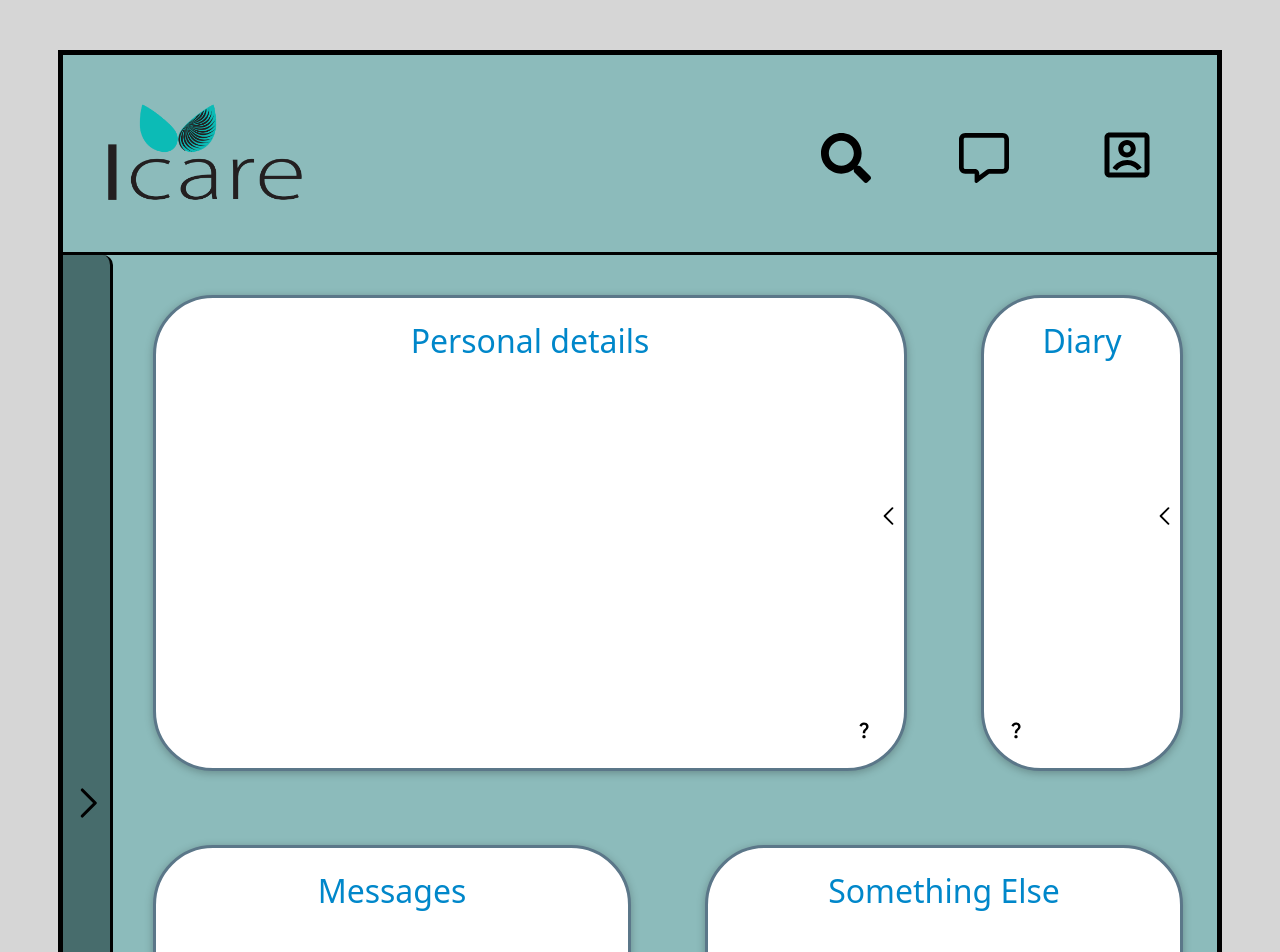
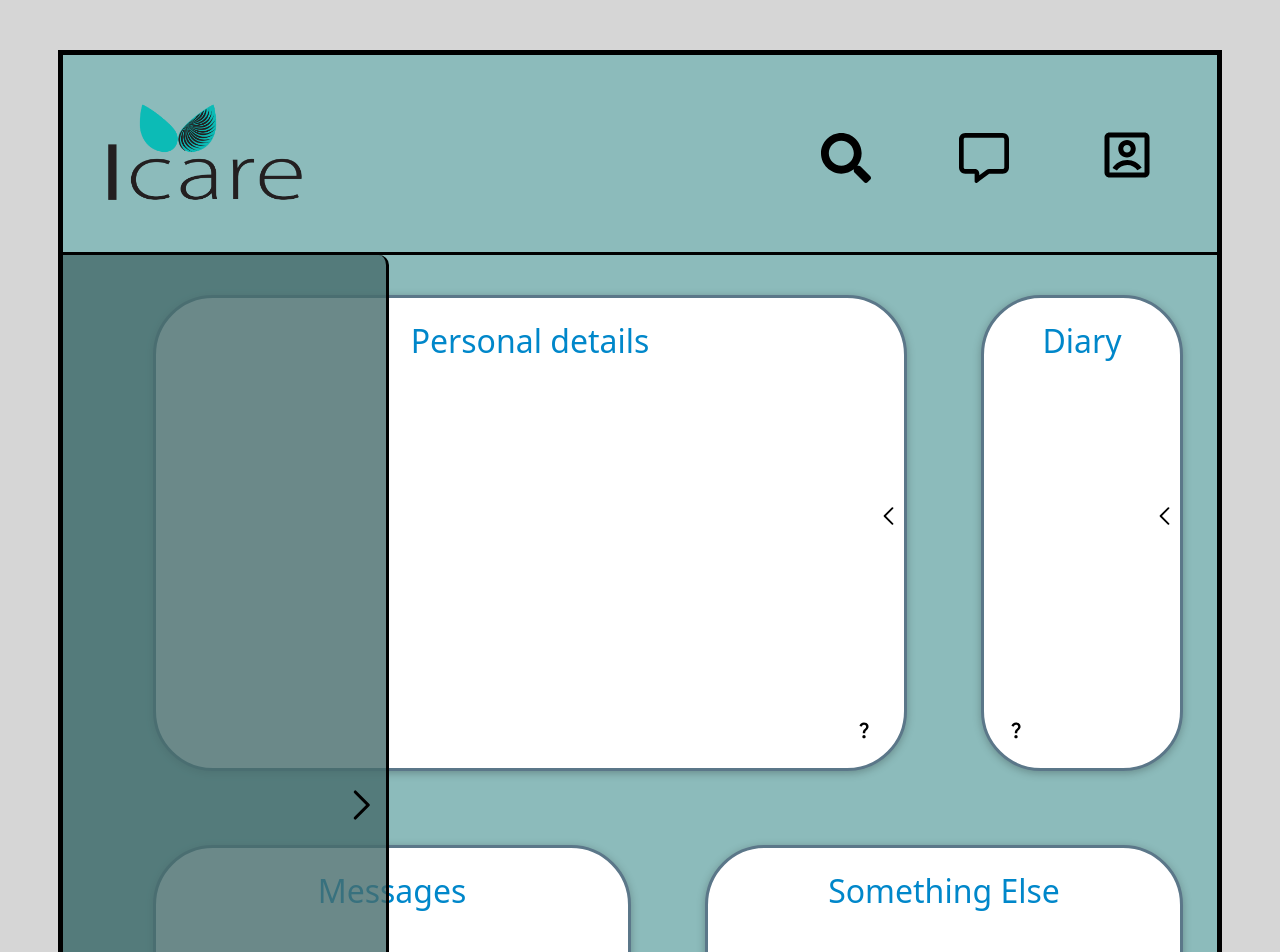
Before and after one commit to KasiaRaven26/Icare, a React (Vite) app in the folder Icare_app/: page /client in a window 1280 px wide. Shown: the top 952 px of the page. Built offline with nearby package versions, Linux system fonts and the light colour scheme.

Commit message:
Sidebar and other things

```diff
--- a/Icare_app/src/client/ClientContent.css
+++ b/Icare_app/src/client/ClientContent.css
@@ -77,7 +77,7 @@
         margin: 40px;
     }
     .side-bar-client {
-        background-color: rgb(71 108 108);
+        background-color: rgb(71, 108, 108, 0.8);
         grid-row-start: 1;
         grid-row-end: 5;
         grid-column-start: 1;
@@ -88,6 +88,21 @@
         display: flex;
         justify-content: center;
         flex-direction: column;
+    }
+
+    .side-bar-client-open {
+        background-color: rgb(71, 108, 108, 0.8);
+        grid-row-start: 1;
+        grid-row-end: 5;
+        grid-column-start: 1;
+        grid-column-end: 3;
+        border-right: 3px solid black ;
+        border-top-right-radius: 10px;
+        border-bottom-right-radius: 10px;
+        display: flex;
+        justify-content: center;
+        flex-direction: column;
+        z-index: 1;
     }
 }
 
--- a/Icare_app/src/client/ClientContent.jsx
+++ b/Icare_app/src/client/ClientContent.jsx
@@ -4,13 +4,12 @@ import Card from "./Card";
 import ClientSideBar from "./ClientSideBar";
 
 const ClientContent = () => {
-
-  // const [sidebarOpen, setSideBarOpen] = useState(false);
-
+  const [sidebarOpen, setSideBarOpen] = useState(false);
 
   const handleSidebar = () => {
-    console.log("Open or closed");
-  }
+    console.log(sidebarOpen);
+    setSideBarOpen(!sidebarOpen);
+  };
 
   return (
     <div className="content-grid-container">
@@ -26,10 +25,15 @@ const ClientContent = () => {
       <div className="something-else">
         <Card>Something Else</Card>
       </div>
-      <div  onClick={handleSidebar} className="side-bar-client">
-        {/* {sidebarOpen ? <ClientSideBar /> : <ClientSideBarClosed />} */}
-        <ClientSideBar/>
-      </div>
+      {sidebarOpen ? (
+        <div onClick={handleSidebar} className="side-bar-client">
+          <ClientSideBar />
+        </div>
+      ) : (
+        <div onClick={handleSidebar} className="side-bar-client-open">
+          <ClientSideBar />
+        </div>
+      )}
     </div>
   );
 };
--- a/Icare_app/src/client/ClientSideBar.jsx
+++ b/Icare_app/src/client/ClientSideBar.jsx
@@ -5,7 +5,7 @@ const ClientSideBar = () => {
 
 
   return (
-    <div>
+    <div style={{display: "flex", justifyContent:"flex-end"}}>
       <GoChevronRight size={50} />
     </div>
   );
```
